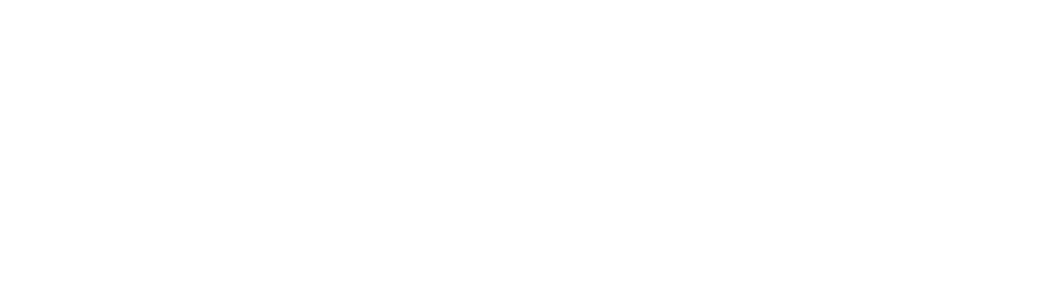
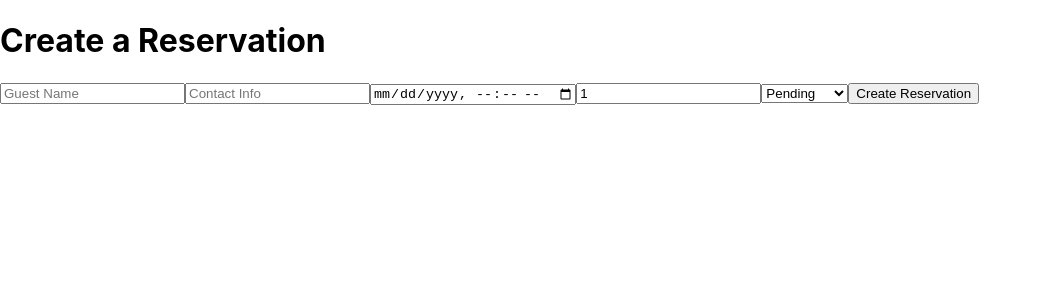
Before and after one commit to FeiZhan/hilton, a React (Create React App) app in the folder frontend/: page /create in a window 1280 px wide. Before the commit this address had no page. Shown: the top 300 px of the page, without its empty margins (0-1042 px from the left). Built offline with nearby package versions, Linux system fonts and the light colour scheme.

Commit message:
Create create reservation page

```diff
--- a/frontend/src/App.tsx
+++ b/frontend/src/App.tsx
@@ -1,12 +1,14 @@
 import React from 'react';
 import {BrowserRouter as Router, Routes, Route} from 'react-router-dom';
 import HomePage from './pages/HomePage';
+import CreateReservationPage from './pages/CreateReservationPage';
 
 function App() {
   return (
     <Router>
       <Routes>
         <Route path="/" element={<HomePage />} />
+        <Route path="/create" element={<CreateReservationPage />} />
       </Routes>
     </Router>
   );
--- /dev/null
+++ b/frontend/src/components/CreateReservationForm.tsx
@@ -0,0 +1,69 @@
+import React, {useState} from 'react';
+import {Reservation} from '../types/Reservation';
+
+interface CreateReservationFormProps {
+  onSubmit: (reservation: Reservation) => void;
+}
+
+const CreateReservationForm: React.FC<CreateReservationFormProps> = ({onSubmit}) => {
+  const [formData, setFormData] = useState<Reservation>({
+    guestName: '',
+    guestContactInfo: '',
+    expectedArrivalTime: '',
+    reservedTableSize: 1,
+    status: 'pending',
+  });
+
+  const handleChange = (e: React.ChangeEvent<HTMLInputElement | HTMLSelectElement>) => {
+    const {name, value} = e.target;
+    setFormData({...formData, [name]: value});
+  };
+
+  const handleSubmit = (e: React.FormEvent) => {
+    e.preventDefault();
+    onSubmit(formData);
+  };
+
+  return (
+    <form onSubmit={handleSubmit}>
+      <input
+        type="text"
+        name="guestName"
+        placeholder="Guest Name"
+        value={formData.guestName}
+        onChange={handleChange}
+        required
+      />
+      <input
+        type="text"
+        name="guestContactInfo"
+        placeholder="Contact Info"
+        value={formData.guestContactInfo}
+        onChange={handleChange}
+        required
+      />
+      <input
+        type="datetime-local"
+        name="expectedArrivalTime"
+        value={formData.expectedArrivalTime}
+        onChange={handleChange}
+        required
+      />
+      <input
+        type="number"
+        name="reservedTableSize"
+        value={formData.reservedTableSize}
+        onChange={handleChange}
+        required
+      />
+      <select name="status" value={formData.status} onChange={handleChange}>
+        <option value="pending">Pending</option>
+        <option value="completed">Completed</option>
+        <option value="canceled">Canceled</option>
+      </select>
+      <button type="submit">Create Reservation</button>
+    </form>
+  );
+};
+
+export default CreateReservationForm;
--- /dev/null
+++ b/frontend/src/pages/CreateReservationPage.tsx
@@ -0,0 +1,20 @@
+import React from 'react';
+import {createReservation} from '../api/reservationService';
+import {Reservation} from '../types/Reservation';
+import CreateReservationForm from '../components/CreateReservationForm';
+
+const CreateReservationPage: React.FC = () => {
+  const handleCreateReservation = async (reservation: Reservation) => {
+    await createReservation(reservation);
+    alert('Reservation created successfully!');
+  };
+
+  return (
+    <div>
+      <h1>Create a Reservation</h1>
+      <CreateReservationForm onSubmit={handleCreateReservation} />
+    </div>
+  );
+};
+
+export default CreateReservationPage;
```
